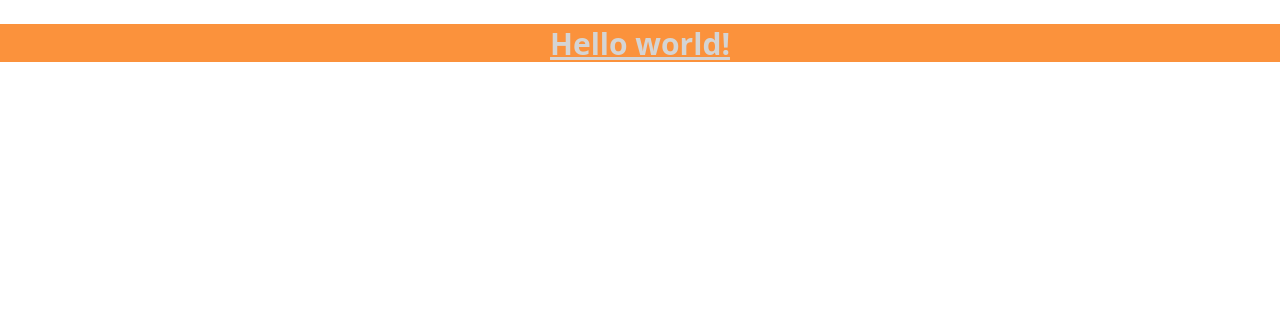
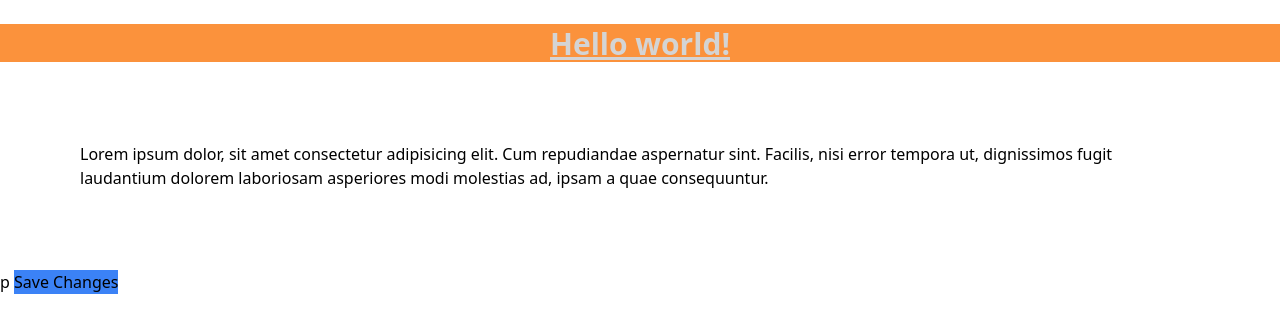
Before and after one commit to gao-alessio/website-2024-25, a plain HTML site: page index.html in a window 1280 px wide. Drawn offline with nearby package versions, Linux system fonts and the light colour scheme.

Commit message:
aggiurnare

```diff
--- a/index.html
+++ b/index.html
@@ -9,6 +9,10 @@
   <h1 class="text-3xl font-bold underline text-center text-neutral-300 pt-0.5 bg-orange-400 mt-6">
     Hello world!
   </h1>
+<p class="m-20">Lorem ipsum dolor, sit amet consectetur adipisicing elit. Cum repudiandae aspernatur sint. Facilis, nisi error tempora ut, dignissimos fugit laudantium dolorem laboriosam asperiores modi molestias ad, ipsam a quae consequuntur.</p>
 </body>
-</html>
-<div id="titoloprincipale"></div>
+</html>p
+<button class="transition ease-in-out delay-150 bg-blue-500 hover:-translate-y-1 hover:scale-110 hover:bg-indigo-500 duration-300 ...">
+  Save Changes
+</button>
+<div class="bg-repeat ..." style="background-image: url(...)"></div>
```
